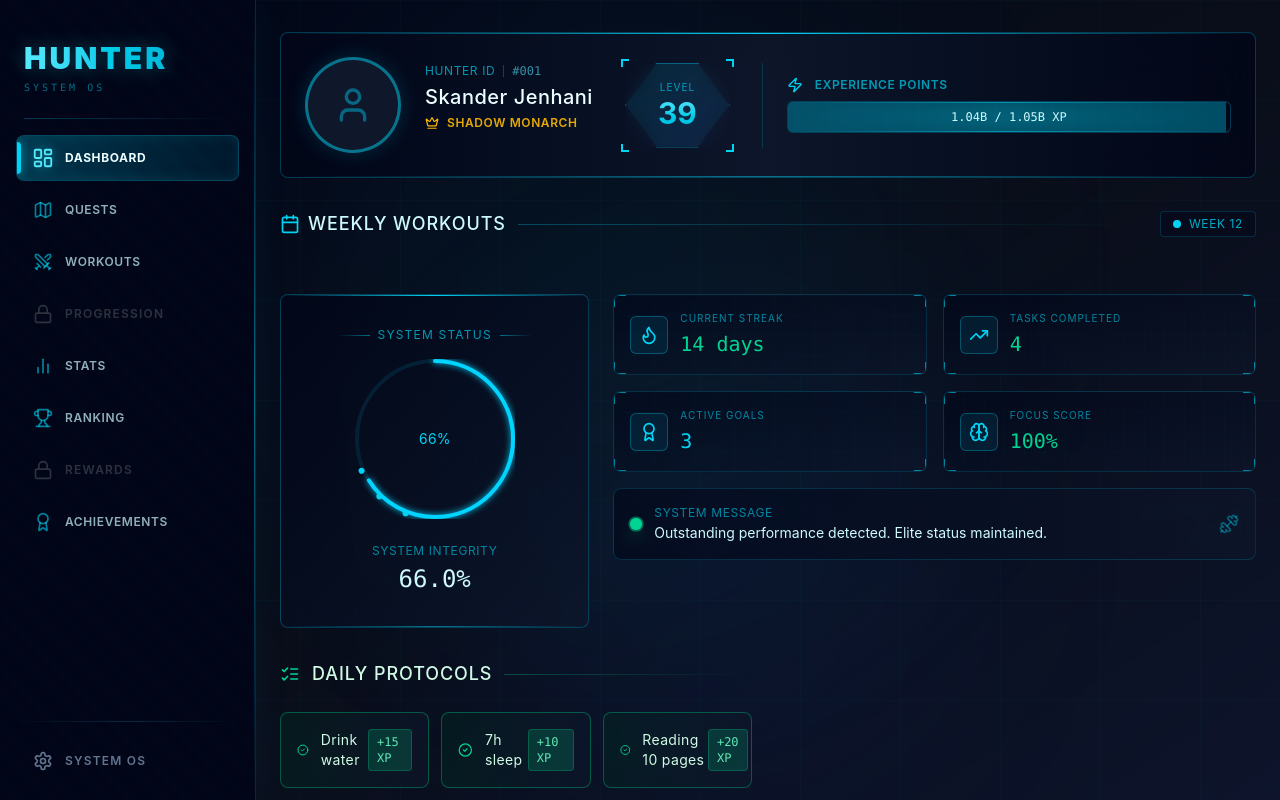
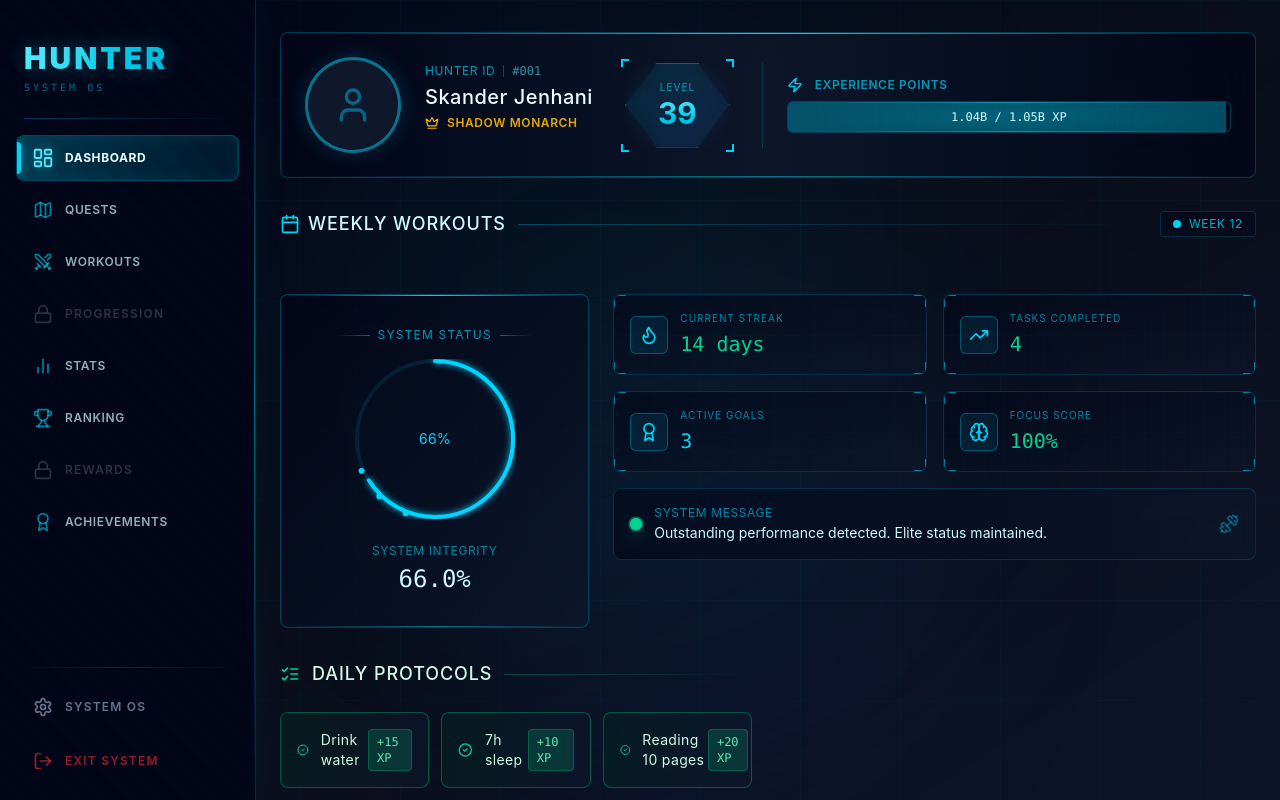
Before and after one commit to Kendsar/Solo-leveling, a React (Vite) app: page /dashboard in a window 1280 px wide. Built offline with nearby package versions, Linux system fonts and the light colour scheme; sample sign-in values are in the browser's storage.

Commit message:
Feat: Auth context

```diff
--- a/src/app/App.tsx
+++ b/src/app/App.tsx
@@ -11,17 +11,17 @@ import { GoalsPanel } from "./components/GoalsPanel";
 import { WeeklyGrid } from "./components/WeeklyGrid";
 import { processGoalsData, processWeeklyData } from "./utils/processHunterData";
 import AuthSystemPanel from "./components/ui/authSystemPanel";
+import { AuthProvider, useAuth } from "./context/AuthContext";
+import { ProtectedRoute, PublicRoute } from "./components/auth/RouteGuards";
 
-
-export default function App() {
+function AppContent() {
   const [isSidebarOpen, setIsSidebarOpen] = useState(false);
+  const { isAuthenticated } = useAuth();
 
   const goalsData = processGoalsData();
   const weekData = processWeeklyData();
 
-
   return (
-    <BrowserRouter>
     <div className="relative min-h-screen bg-[#0a0e1a] flex overflow-hidden">
       {/* Static Background Core */}
       <div className="fixed inset-0 z-0 pointer-events-none">
@@ -42,13 +42,16 @@ export default function App() {
         />
       </div>
 
-        {/* Global Game Navigation Sidebar */}
+      {/* Global Game Navigation Sidebar - Only visible when authenticated */}
+      {isAuthenticated && (
         <Sidebar isOpen={isSidebarOpen} onClose={() => setIsSidebarOpen(false)} />
+      )}
 
       {/* Dynamic Route Viewport Wrapper */}
-        <main className="flex-1 ml-0 md:ml-64 relative z-10 h-screen overflow-y-auto no-scrollbar flex flex-col scroll-smooth">
+      <main className={`flex-1 relative z-10 h-screen overflow-y-auto no-scrollbar flex flex-col scroll-smooth ${isAuthenticated ? 'ml-0 md:ml-64' : 'ml-0'}`}>
 
-          {/* Mobile Header with Hamburger Interaction */}
+        {/* Mobile Header with Hamburger Interaction - Only visible when authenticated */}
+        {isAuthenticated && (
           <div className="md:hidden sticky top-0 z-30 bg-[#0a0f16]/90 backdrop-blur border-b border-cyan-500/20 p-4 flex items-center justify-between shadow-[0_5px_20px_rgba(0,0,0,0.5)]">
             <div className="flex items-center gap-3">
               <div className="w-8 h-8 rounded-full border border-cyan-400/40 bg-gradient-to-br from-cyan-950/40 to-blue-950/40 flex items-center justify-center">
@@ -63,23 +66,42 @@ export default function App() {
               <Menu size={24} />
             </button>
           </div>
+        )}
 
         <div className="container mx-auto px-4 md:px-6 py-6 md:py-8 max-w-[1600px] flex-1">
           <Routes>
+            {/* Public Routes */}
+            <Route element={<PublicRoute />}>
               <Route path="/auth" element={<AuthSystemPanel />} />
+            </Route>
+
+            {/* Protected Routes */}
+            <Route element={<ProtectedRoute />}>
+              <Route path="/" element={<Navigate to="/dashboard" replace />} />
               <Route path="/dashboard" element={<Dashboard />} />
               <Route path="/quests" element={<GoalsPanel goals={goalsData} />} />
-              <Route path="/workouts" element={<WeeklyGrid weekData={weekData} /> }/>
+              <Route path="/workouts" element={<WeeklyGrid weekData={weekData} />} />
               <Route path="/stats" element={<PlaceholderPage title="Stats" />} />
               <Route path="/achievements" element={<AchievementsPage />} />
               <Route path="/ranking" element={<PlaceholderPage title="Ranking" />} />
               <Route path="/system" element={<SoloLevelingNotification />} />
-              {/* Catch-all for undefined or locked routes */}
+            </Route>
+
+            {/* Catch-all */}
             <Route path="*" element={<Navigate to="/" replace />} />
           </Routes>
         </div>
       </main>
     </div>
+  );
+}
+
+export default function App() {
+  return (
+    <BrowserRouter>
+      <AuthProvider>
+        <AppContent />
+      </AuthProvider>
     </BrowserRouter>
   );
 }
--- a/src/app/components/Sidebar.tsx
+++ b/src/app/components/Sidebar.tsx
@@ -1,5 +1,6 @@
 import { motion } from "motion/react";
-import { NavLink, useLocation } from "react-router";
+import { NavLink, useLocation, useNavigate } from "react-router";
+import { useAuth } from "../context/AuthContext";
 import {
   Home,
   LayoutDashboard,
@@ -12,7 +13,8 @@ import {
   Award,
   Settings,
   Lock,
-  X
+  X,
+  LogOut
 } from "lucide-react";
 
 interface NavItem {
@@ -40,6 +42,14 @@ interface SidebarProps {
 
 export function Sidebar({ isOpen, onClose }: SidebarProps) {
   const location = useLocation();
+  const navigate = useNavigate();
+  const { logout } = useAuth();
+
+  const handleLogout = () => {
+    logout();
+    onClose();
+    navigate('/auth');
+  };
 
   return (
     <>
@@ -130,8 +140,9 @@ export function Sidebar({ isOpen, onClose }: SidebarProps) {
         </nav>
 
         {/* Bottom Section */}
-        <div className="p-4 relative z-10 mt-auto">
+        <div className="p-4 relative z-10 mt-auto space-y-2">
           <div className="h-[1px] w-full bg-gradient-to-r from-transparent via-cyan-500/20 to-transparent mb-4" />
+
           <NavLink
             to="/system"
             onClick={onClose}
@@ -151,6 +162,16 @@ export function Sidebar({ isOpen, onClose }: SidebarProps) {
               </>
             )}
           </NavLink>
+
+          <button
+            onClick={handleLogout}
+            className="w-full relative flex items-center gap-3 px-4 py-3 rounded-lg overflow-hidden transition-all duration-300 group cursor-pointer border border-transparent hover:bg-red-500/10 hover:border-red-500/20"
+          >
+            <LogOut className="w-5 h-5 text-red-500/60 group-hover:text-red-400 group-hover:scale-110 transition-transform" />
+            <span className="text-xs uppercase tracking-widest font-semibold text-red-500/60 group-hover:text-red-400">
+              Exit System
+            </span>
+          </button>
         </div>
       </aside>
     </>
--- /dev/null
+++ b/src/app/components/auth/RouteGuards.tsx
@@ -0,0 +1,47 @@
+import { Navigate, Outlet, useLocation } from 'react-router';
+import { useAuth } from '../../context/AuthContext';
+
+export const ProtectedRoute = () => {
+  const { isAuthenticated, isLoading } = useAuth();
+  const location = useLocation();
+
+  if (isLoading) {
+    return (
+      <div className="flex items-center justify-center min-h-screen bg-[#0a0f1c]">
+        <div className="text-cyan-400 animate-pulse font-mono tracking-widest uppercase">
+          Initializing System...
+        </div>
+      </div>
+    );
+  }
+
+  if (!isAuthenticated) {
+    // Redirect to /auth and save the current location for redirection after login
+    return <Navigate to="/auth" state={{ from: location }} replace />;
+  }
+
+  return <Outlet />;
+};
+
+export const PublicRoute = () => {
+  const { isAuthenticated, isLoading } = useAuth();
+  const location = useLocation();
+  const from = location.state?.from?.pathname || '/dashboard';
+
+  if (isLoading) {
+    return (
+      <div className="flex items-center justify-center min-h-screen bg-[#0a0f1c]">
+        <div className="text-cyan-400 animate-pulse font-mono tracking-widest uppercase">
+          Initializing System...
+        </div>
+      </div>
+    );
+  }
+
+  if (isAuthenticated) {
+    // Already logged in, go to dashboard or previous location
+    return <Navigate to={from} replace />;
+  }
+
+  return <Outlet />;
+};
--- a/src/app/components/ui/authSystemPanel.tsx
+++ b/src/app/components/ui/authSystemPanel.tsx
@@ -1,4 +1,5 @@
 import { useState } from 'react';
+import { useAuth } from '../../context/AuthContext';
 import type { AuthCredentials, SignUpCredentials } from '../../../models/auth';
 
 const AuthSystemPanel = () => {
@@ -43,6 +44,7 @@ const AuthSystemPanel = () => {
     return null;
   };
 
+  const { login } = useAuth();
   const handleSubmit = async () => {
     const validationError = validate();
 
@@ -53,11 +55,16 @@ const AuthSystemPanel = () => {
 
     setError(null);
 
-    // 🔥 READY FOR SUPABASE
-    if (isSignUp) {
-      console.log('Register:', form);
-    } else {
-      console.log('Login:', form);
+    try {
+      if (isSignUp) {
+        console.log('Register:', form);
+        // Simply login as the registered user for mock logic
+        await login(form.email, form.password);
+      } else {
+        await login(form.email, form.password);
+      }
+    } catch (err: any) {
+      setError(err?.message || 'Authentication failed');
     }
   };
 
--- /dev/null
+++ b/src/app/context/AuthContext.tsx
@@ -0,0 +1,78 @@
+import { createContext, useContext, useState, useEffect, ReactNode } from 'react';
+
+interface User {
+  id: string;
+  email: string;
+  username?: string;
+}
+
+interface AuthContextType {
+  user: User | null;
+  isAuthenticated: boolean;
+  isLoading: boolean;
+  login: (email: string, password: string) => Promise<void>;
+  logout: () => void;
+}
+
+const AuthContext = createContext<AuthContextType | undefined>(undefined);
+
+export const AuthProvider = ({ children }: { children: ReactNode }) => {
+  const [user, setUser] = useState<User | null>(null);
+  const [isLoading, setIsLoading] = useState(true);
+
+  useEffect(() => {
+    // Mock check for existing session
+    const checkAuth = async () => {
+      const savedUser = localStorage.getItem('auth_user');
+      if (savedUser) {
+        setUser(JSON.parse(savedUser));
+      }
+      setIsLoading(false);
+    };
+    checkAuth();
+  }, []);
+
+  const login = async (email: string, _password: string) => {
+    setIsLoading(true);
+    // Mock login delay
+    await new Promise((resolve) => setTimeout(resolve, 1000));
+
+    // Mock user data
+    const mockUser: User = {
+      id: '1',
+      email,
+      username: email.split('@')[0],
+    };
+
+    setUser(mockUser);
+    localStorage.setItem('auth_user', JSON.stringify(mockUser));
+    setIsLoading(false);
+  };
+
+  const logout = () => {
+    setUser(null);
+    localStorage.removeItem('auth_user');
+  };
+
+  return (
+    <AuthContext.Provider
+      value={{
+        user,
+        isAuthenticated: !!user,
+        isLoading,
+        login,
+        logout,
+      }}
+    >
+      {children}
+    </AuthContext.Provider>
+  );
+};
+
+export const useAuth = () => {
+  const context = useContext(AuthContext);
+  if (context === undefined) {
+    throw new Error('useAuth must be used within an AuthProvider');
+  }
+  return context;
+};
```
Lines whose indentation alone changed are shown as unchanged.
